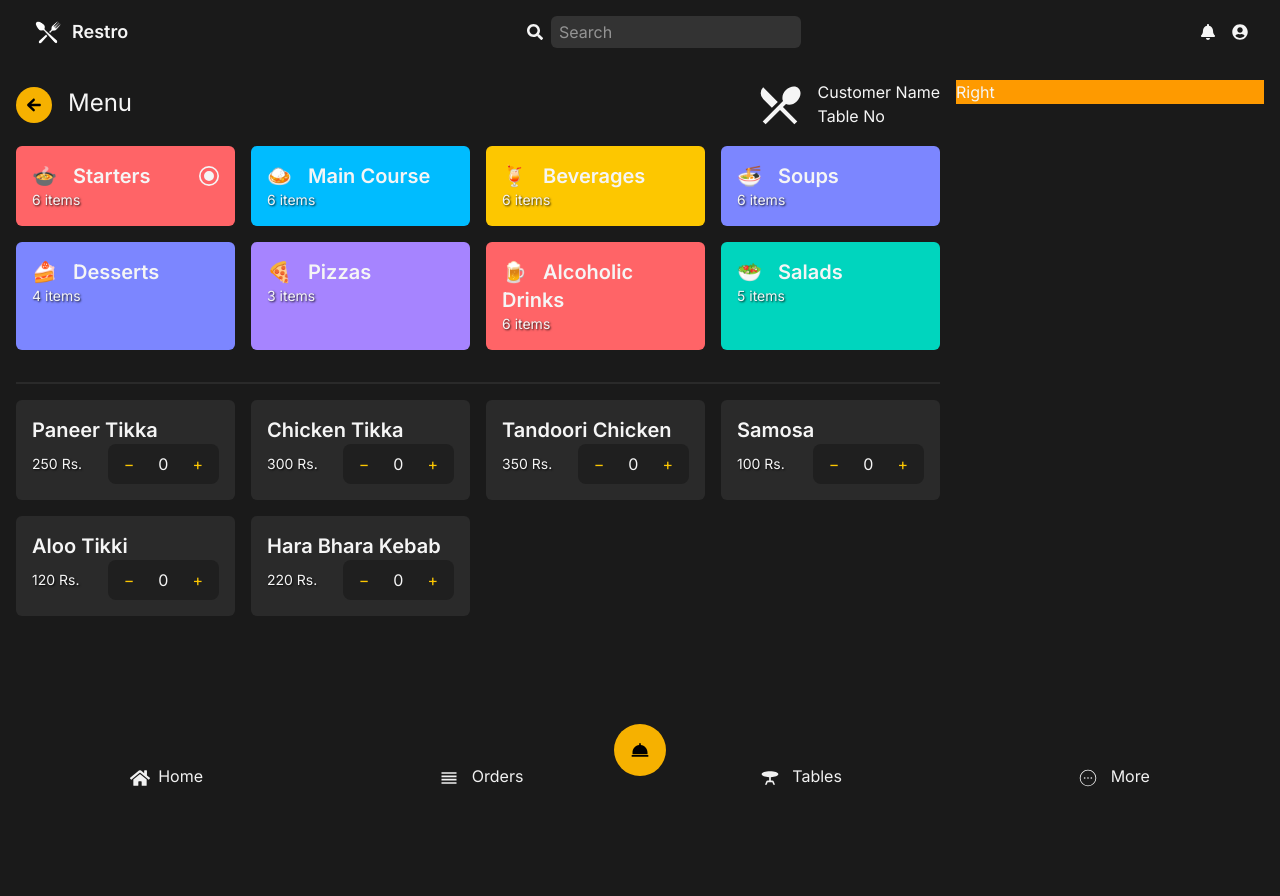
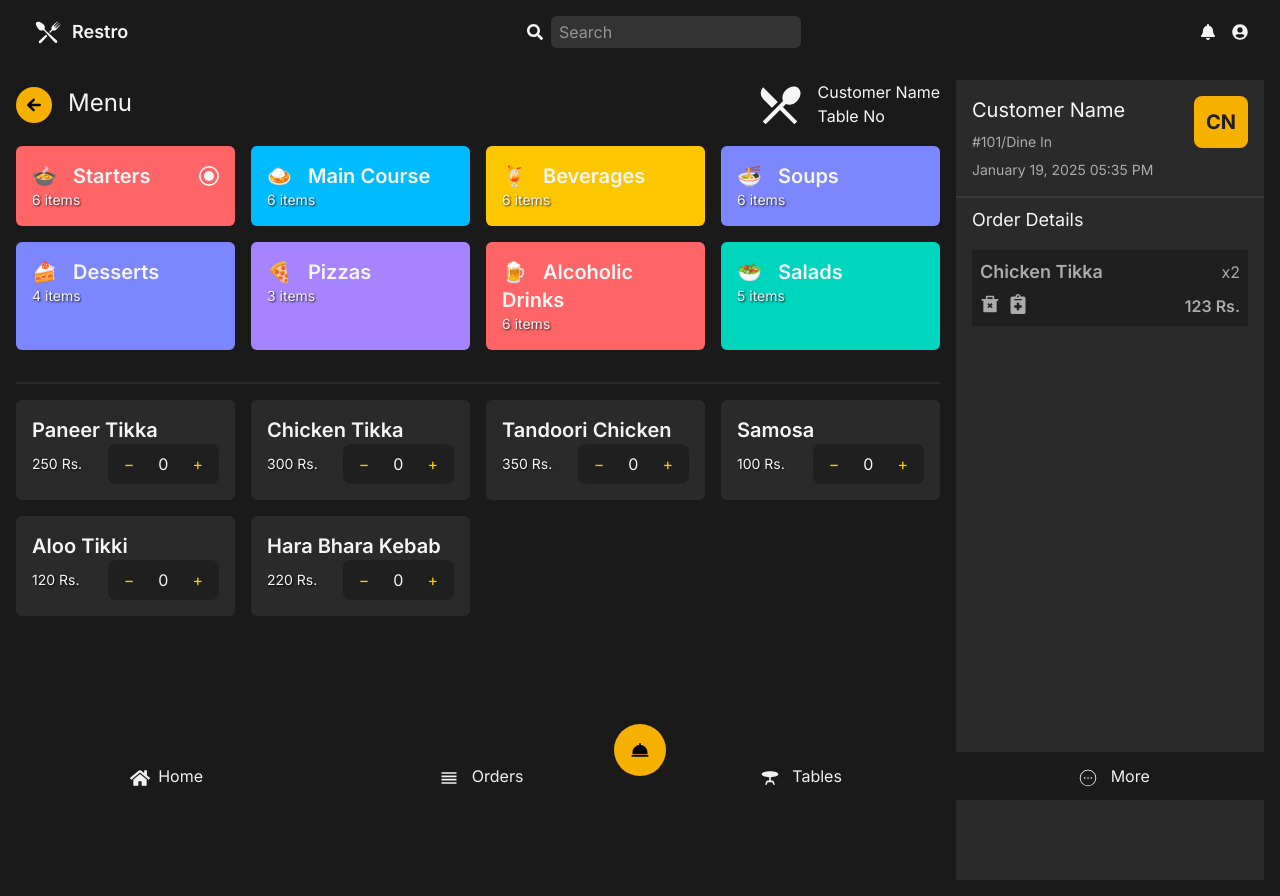
Before and after one commit to azeemasim01/restro-pos-react, a React (Vite) app in the folder pos-frontend/: page /menu in a window 1280 px wide. Before the commit the page ends 800 px from the top, so only its background shows below. Built offline with nearby package versions, Linux system fonts and the light colour scheme.

Commit message:
enhance Menu page layout with customer order details and action buttons

```diff
--- a/pos-frontend/src/pages/Menu.jsx
+++ b/pos-frontend/src/pages/Menu.jsx
@@ -1,6 +1,8 @@
 import React from "react";
 import BackButton from "../components/shared/BackButton";
 import { MdRestaurantMenu } from "react-icons/md";
+import { RiDeleteBin2Fill } from "react-icons/ri";
+import { FaNotesMedical } from "react-icons/fa";
 import MenuContainer from "../components/menu/MenuContainer";
 
 const Menu = () => {
@@ -25,8 +27,40 @@ const Menu = () => {
           <MenuContainer />
         </div>
         {/* right */}
-        <div className="flex-1 bg-amber-500">
-          <h1>Right</h1>
+        <div className="flex-1 bg-[#2a2a2a] h-screen">
+          <div className="flex justify-between items-start p-4">
+            <div>
+              <h1 className="text-xl">Customer Name</h1>
+              <p className="text-sm mt-2 text-[#ababab]">#101/Dine In</p>
+              <p className="text-sm mt-2 text-[#ababab]">
+                January 19, 2025 05:35 PM
+              </p>
+            </div>
+            <div>
+              <button className="bg-[#F6B100] text-xl p-3 font-bold rounded-lg text-[#1f1f1f]">
+                CN
+              </button>
+            </div>
+          </div>
+          <hr className="border-[#3a3a3a] border-t-2 " />
+          <div className="px-4 py-2">
+          <h1 className="text-lg">Order Details</h1>
+          </div>
+          <div className="px-4 py-2 text-[#ababab]">
+            <div className="bg-[#1f1f1f] p-2">
+              <div className="flex justify-between items-center">
+                <h1 className="text-lg font-semibold">Chicken Tikka</h1>
+                <p>x2</p>
+              </div>
+              <div className="flex justify-between mt-2">
+                <div className="flex gap-2">
+                  <RiDeleteBin2Fill className="cursor-pointer" size={20} />
+                  <FaNotesMedical className="cursor-pointer" size={20} />
+                </div>
+                <p className="font-semibold">123 Rs.</p>
+              </div>
+            </div>
+          </div>
         </div>
       </div>
     </section>
```
